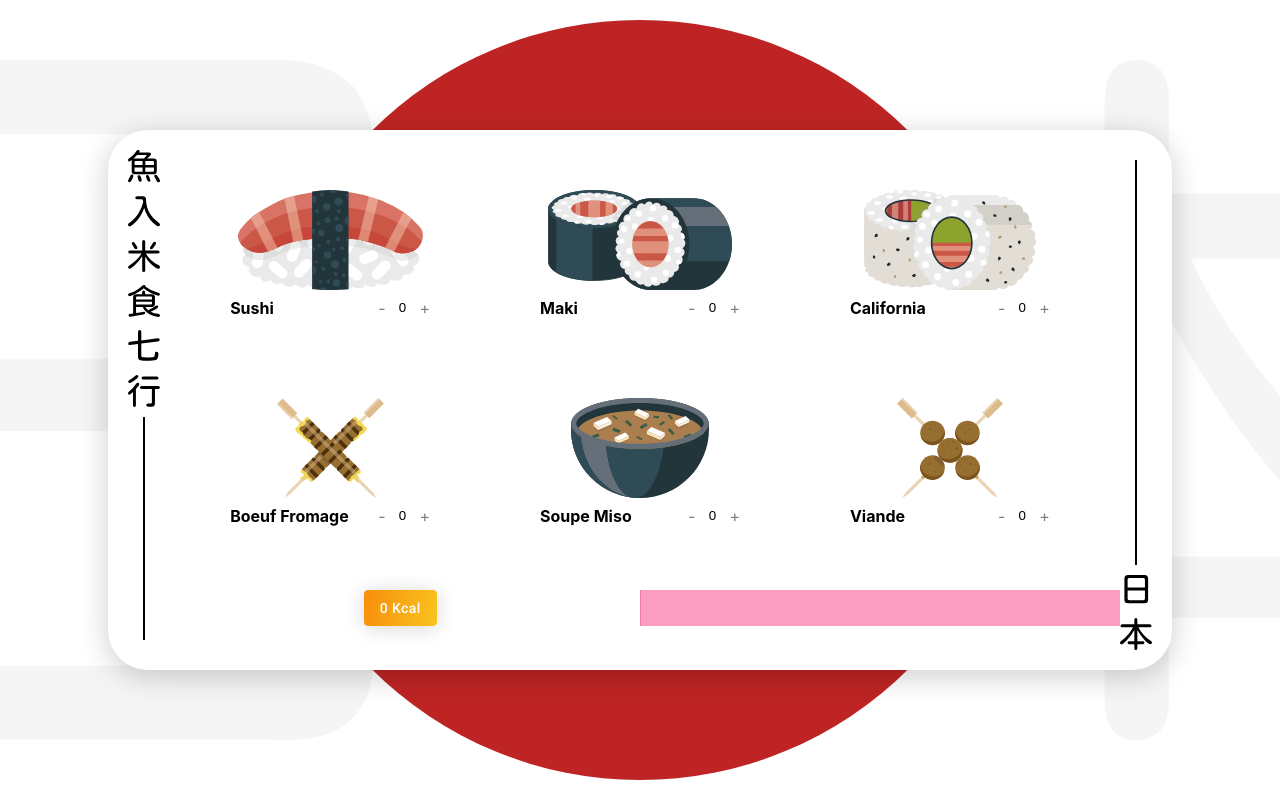
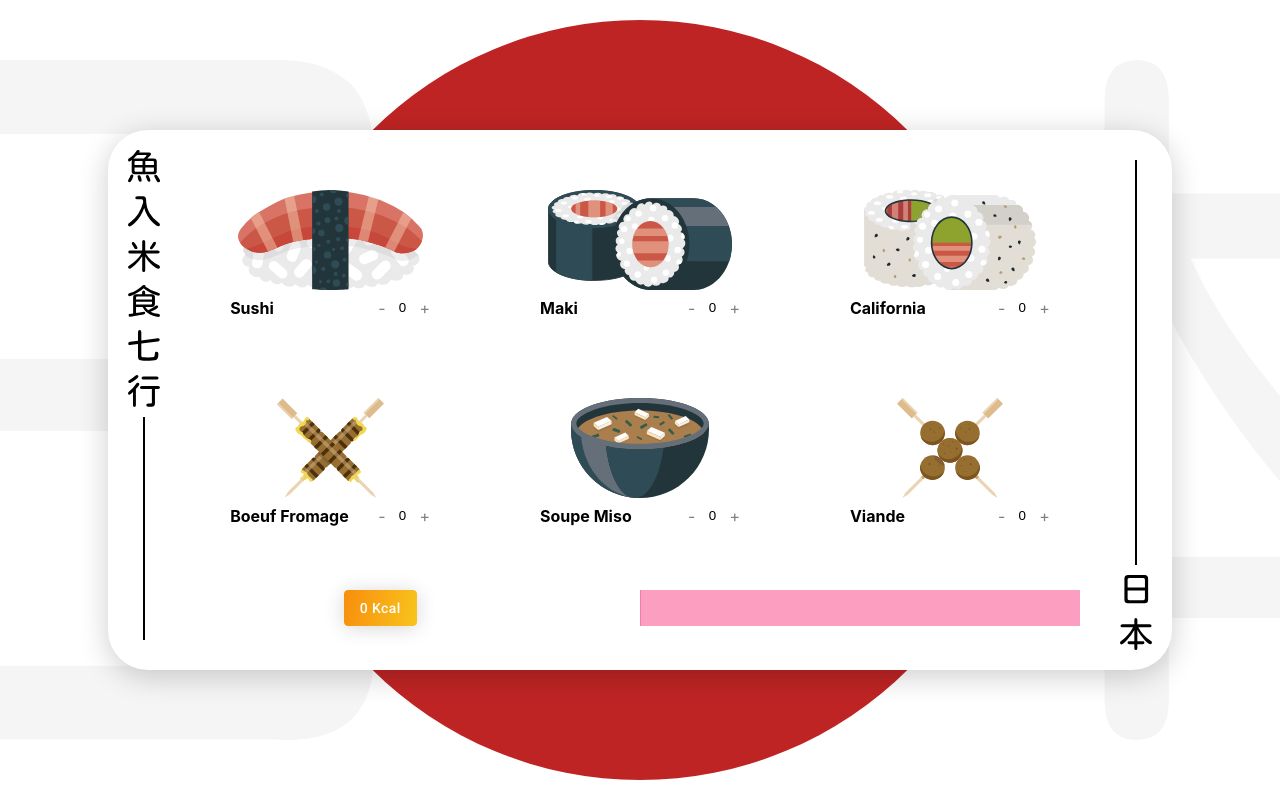
Before and after one commit to sebastien-lb/japcalculator, a React (Create React App) app: page / in a window 1280 px wide. Built offline with nearby package versions, Linux system fonts and the light colour scheme.

Commit message:
alter css prop

```diff
--- a/src/pages/Calculator/Calculator.tsx
+++ b/src/pages/Calculator/Calculator.tsx
@@ -201,7 +201,8 @@ const styles = (theme: CustomTheme): Record<ClassNames, CSSProperties> => ({
     flex: 1,
     marginBottom: theme.spacing(3),
     marginTop: theme.spacing(3),
-    maxWidth: "60%",
+    marginLeft: theme.spacing(5),
+    marginRight: theme.spacing(5),
   },
   lateralBar: {
     display: "flex",
```
